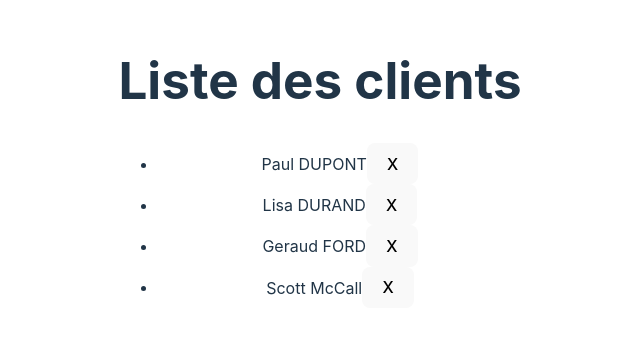
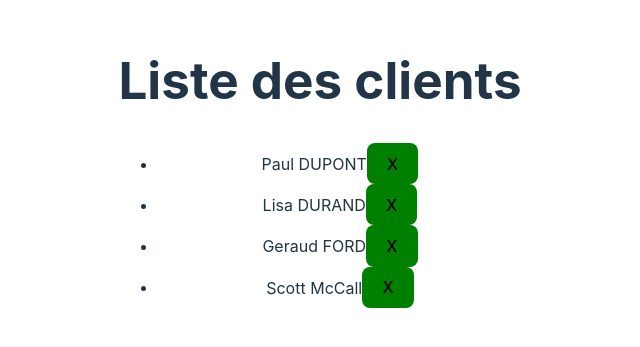
Before and after one commit to Lyrecoph/crud_project, a React (Vite) app: page / in a window 1280 px wide. Shown: the part 229-576 px from the top of the page, without its empty margins (320-960 px from the left). Built offline with nearby package versions, Linux system fonts and the light colour scheme.

Commit message:
app component update

```diff
--- a/src/App.tsx
+++ b/src/App.tsx
@@ -25,6 +25,7 @@ function App() {
               key={client.id}
               detailClient={client}
               onDelete={()=>handleDelete(client.id)}
+              backgroundAddColor='green'
             />
           )
         }
```
